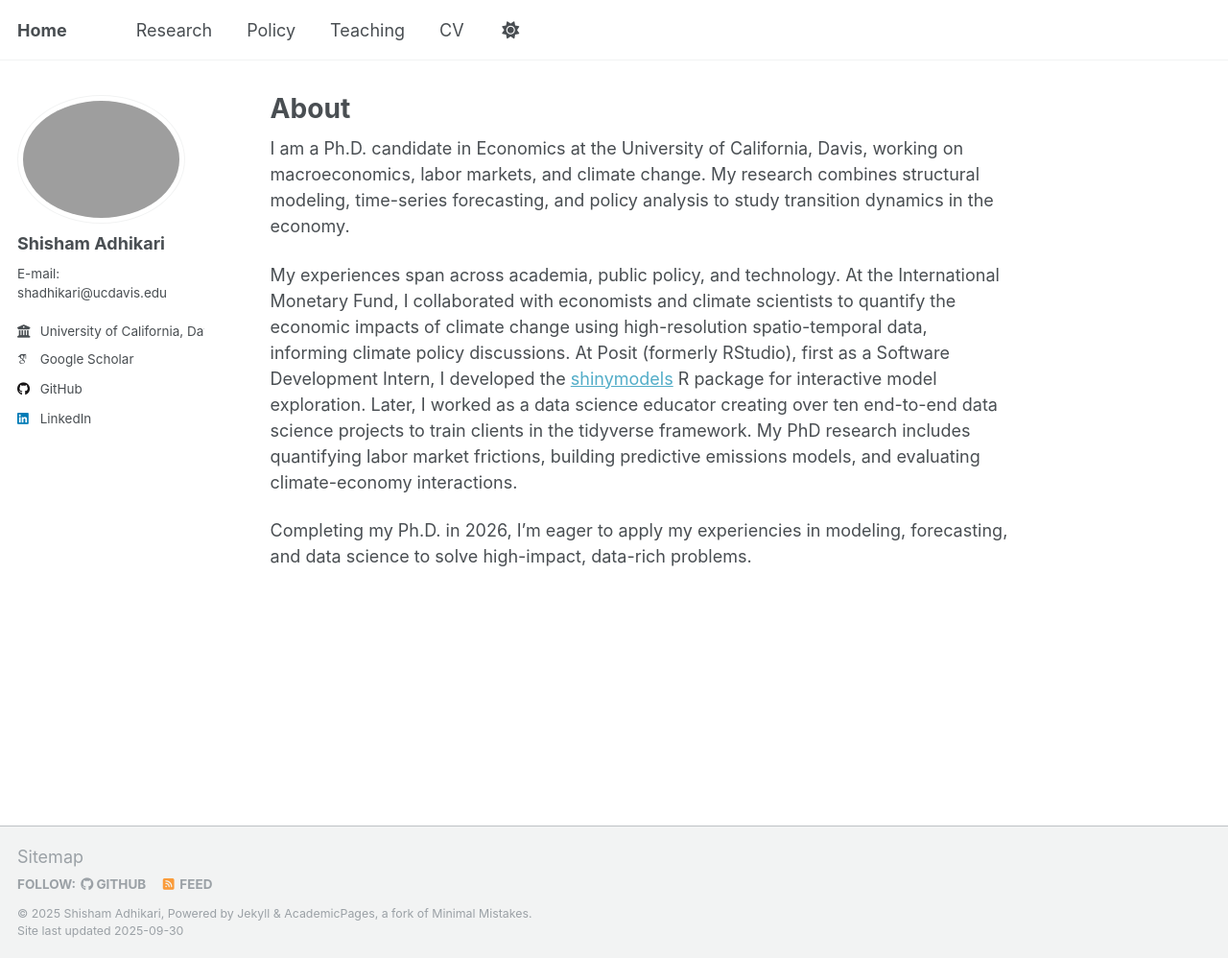
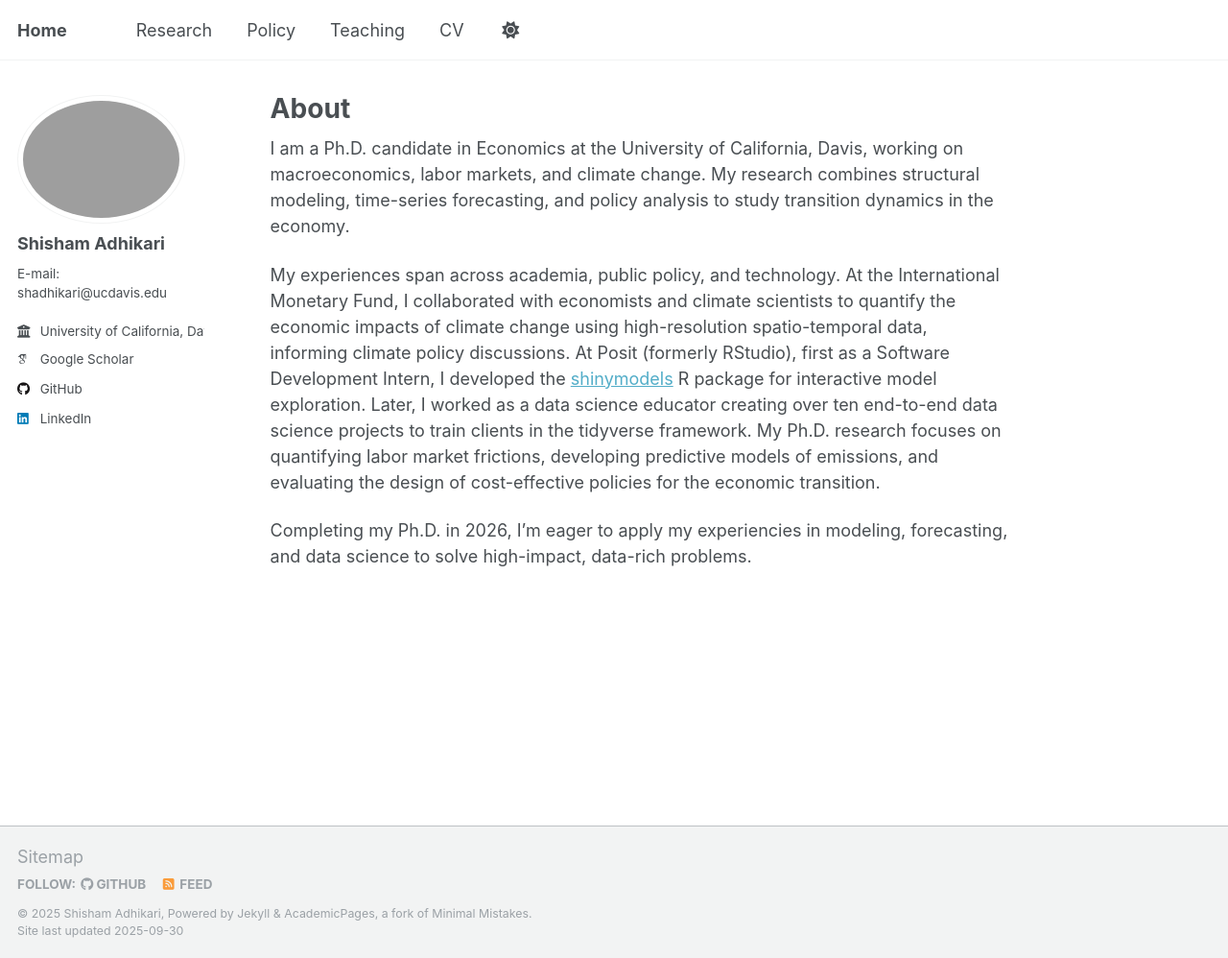
Before and after one commit to adhikars11/shadhikari, a Jekyll site: the page built from _pages/about.md, in a window 1280 px wide and 998 px high. Shown: the whole window at 96% size. Built offline with Jekyll 4.4.1, drawn with Linux system fonts in a browser that asks for light colours; some web fonts are replaced.

Commit message:
Update about.md with corrected PhD research focus
Corrected the phrasing of PhD research focus and fixed a typo in 'experiencies'.

```diff
--- a/_pages/about.md
+++ b/_pages/about.md
@@ -9,6 +9,6 @@ redirect_from:
 
 I am a Ph.D. candidate in Economics at the University of California, Davis, working on macroeconomics, labor markets, and climate change. My research combines structural modeling, time-series forecasting, and policy analysis to study transition dynamics in the economy.
 
-My experiences span across academia, public policy, and technology. At the International Monetary Fund, I collaborated with economists and climate scientists to quantify the economic impacts of climate change using high-resolution spatio-temporal data, informing climate policy discussions. At Posit (formerly RStudio), first as a Software Development Intern, I developed the [shinymodels](https://shinymodels.tidymodels.org/) R package for interactive model exploration. Later, I worked as a data science educator creating over ten end-to-end data science projects to train clients in the tidyverse framework. My PhD research includes quantifying labor market frictions, building predictive emissions models, and evaluating climate-economy interactions.
+My experiences span across academia, public policy, and technology. At the International Monetary Fund, I collaborated with economists and climate scientists to quantify the economic impacts of climate change using high-resolution spatio-temporal data, informing climate policy discussions. At Posit (formerly RStudio), first as a Software Development Intern, I developed the [shinymodels](https://shinymodels.tidymodels.org/) R package for interactive model exploration. Later, I worked as a data science educator creating over ten end-to-end data science projects to train clients in the tidyverse framework. My Ph.D. research focuses on quantifying labor market frictions, developing predictive models of emissions, and evaluating the design of cost-effective policies for the economic transition.
 
 Completing my Ph.D. in 2026, I’m eager to apply my experiencies in modeling, forecasting, and data science to solve high-impact, data-rich problems.
```
